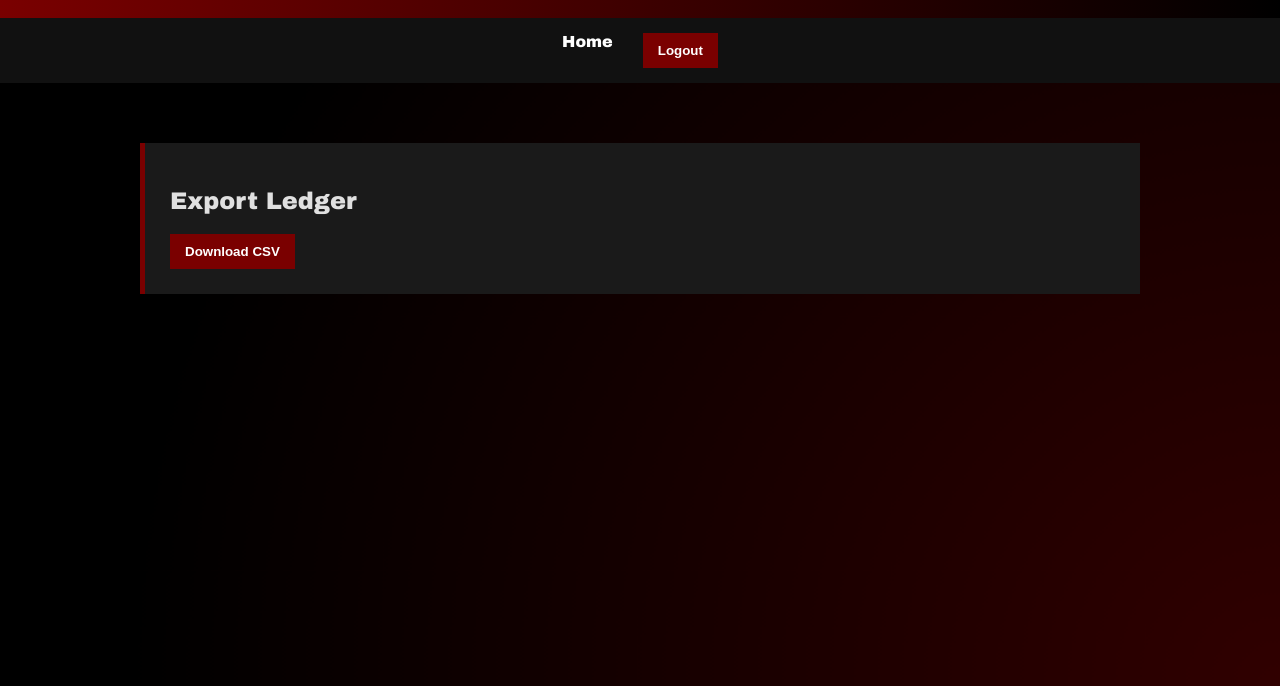
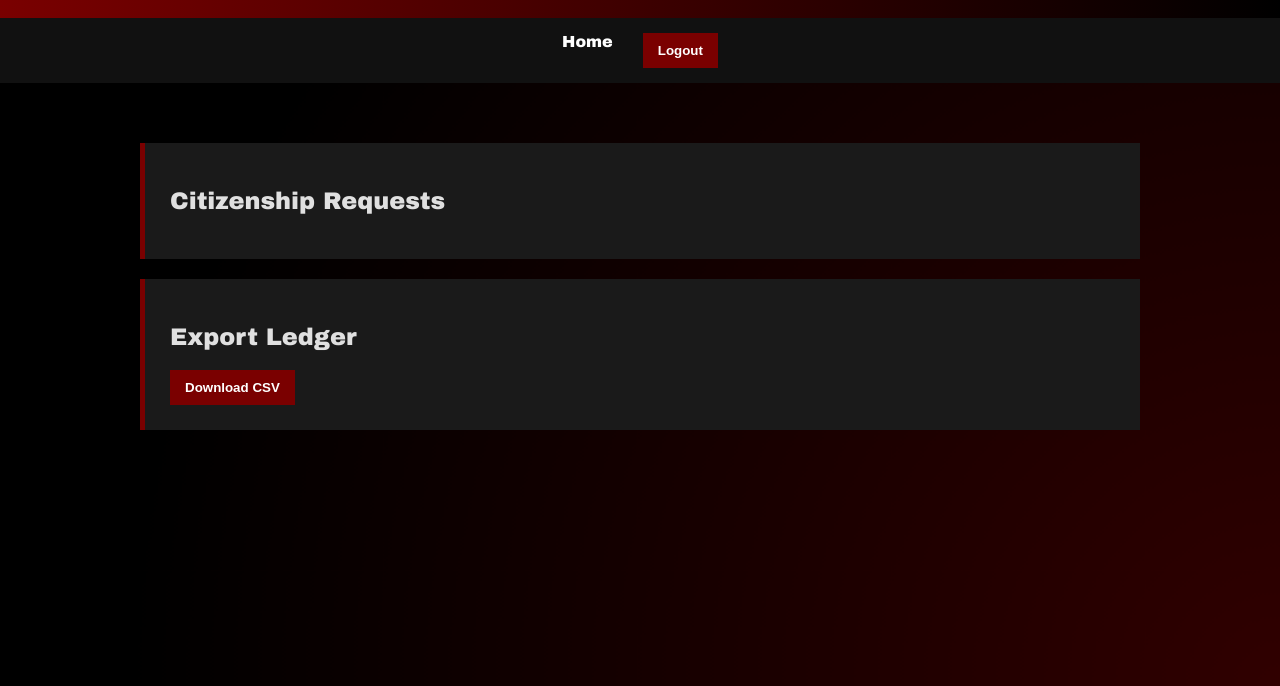
Before and after one commit to binbot64/Peoples-State-of-Frankaunen, a plain HTML site: page admin.html in a window 1280 px wide. Shown: the part 114-800 px from the top of the page. Drawn offline with Linux system fonts and the light colour scheme; sample sign-in values are in the browser's storage.

Commit message:
Add Citizenship Requests section to admin.html

```diff
--- a/admin.html
+++ b/admin.html
@@ -16,10 +16,17 @@
 </nav>
 
 <section>
+
+<div class="card">
+<h2>Citizenship Requests</h2>
+<ul id="requestList"></ul>
+</div>
+
 <div class="card">
 <h2>Export Ledger</h2>
 <button onclick="exportCSV()">Download CSV</button>
 </div>
+
 </section>
 
 <script src="script.js"></script>
```
